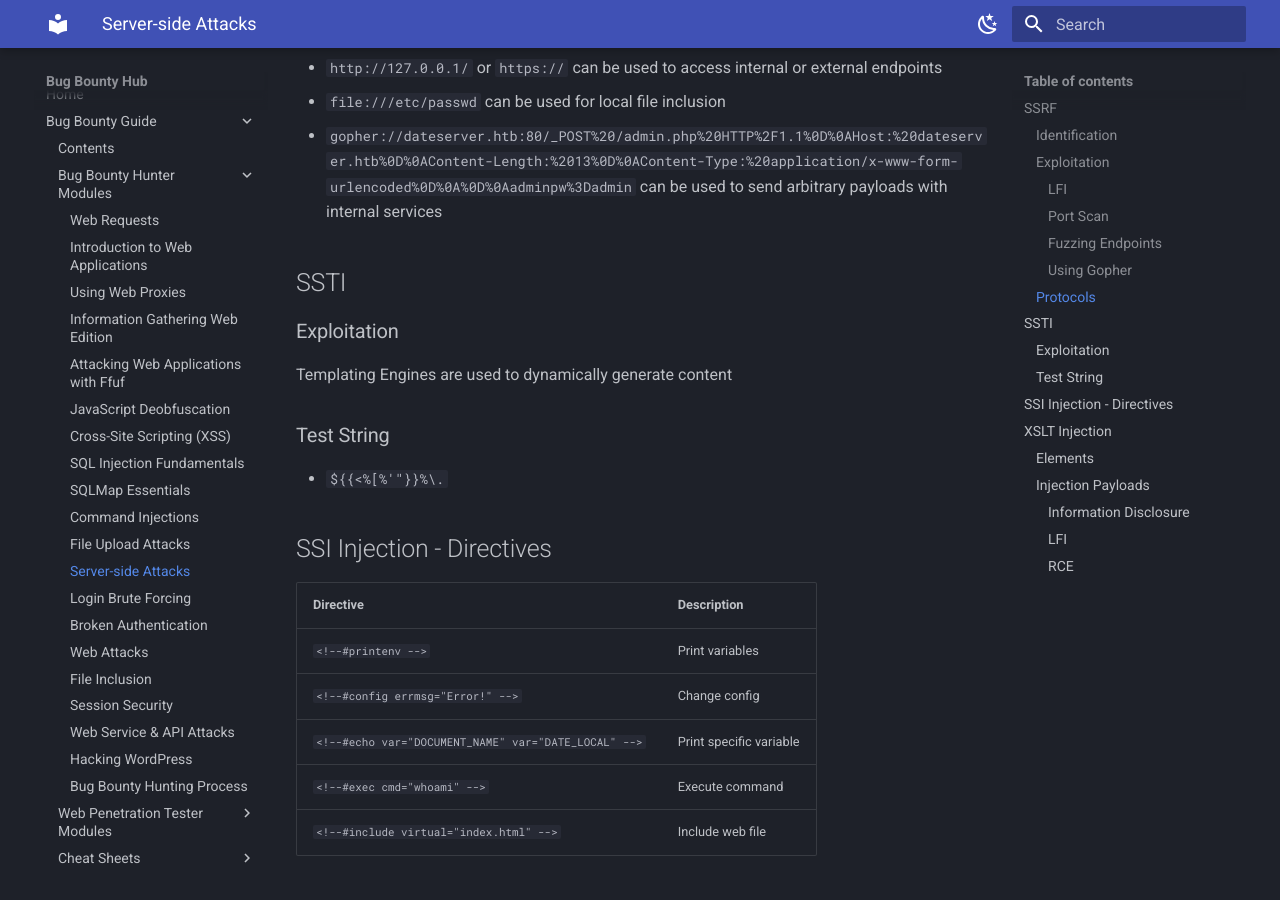
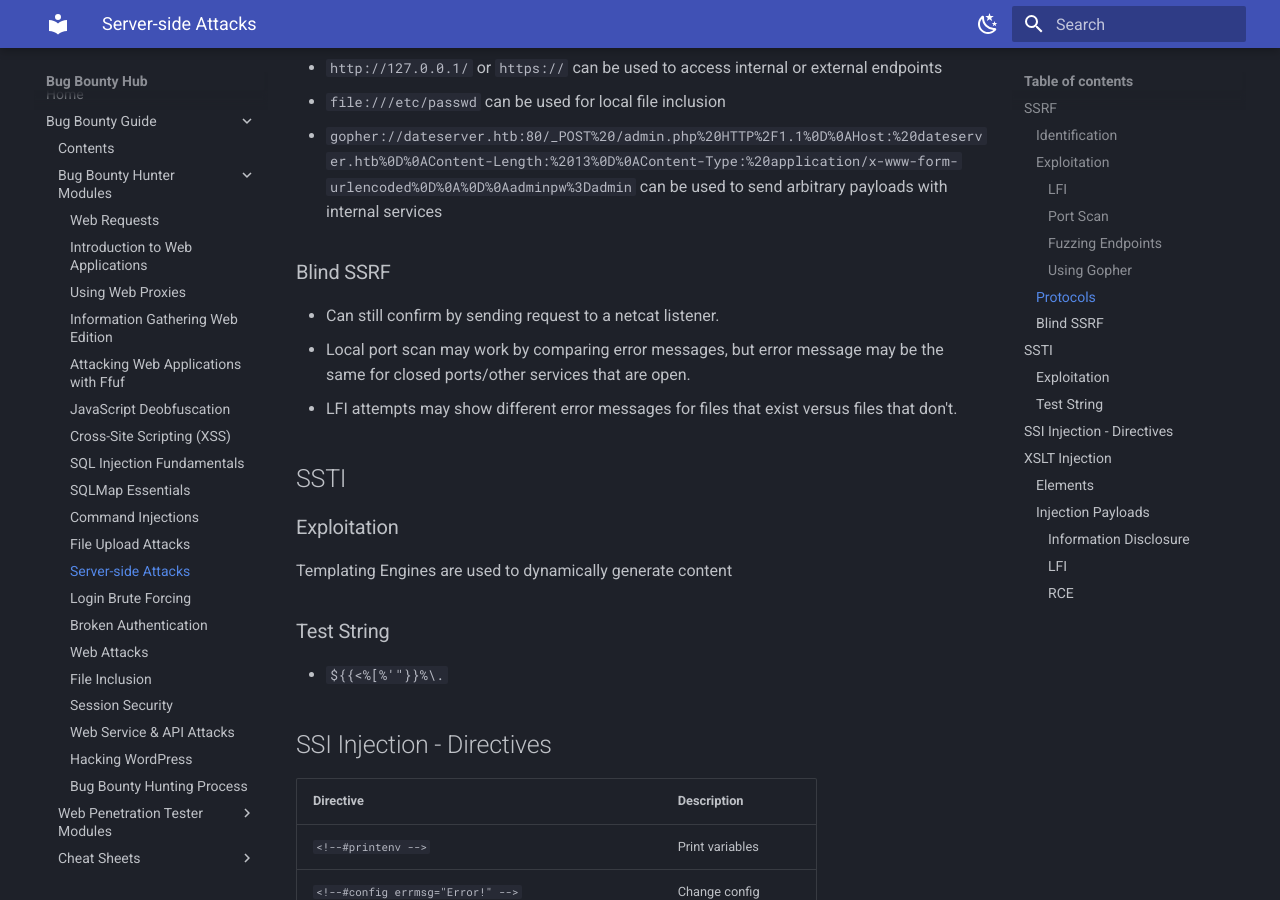
Before and after one commit to variable190/BugBounty, an MkDocs documentation site: the page built from docs/bug-bounty-guide/server-side-attacks.md, in a window 1280 px wide and 900 px high, scrolled down 1763 px. Built offline with MkDocs 1.6.1 and Material for MkDocs 9.7.7, drawn with Linux system fonts in a browser that asks for light colours.

Commit message:
add blind ssrf section to server side attacks

```diff
--- a/docs/bug-bounty-guide/server-side-attacks.md
+++ b/docs/bug-bounty-guide/server-side-attacks.md
@@ -66,6 +66,12 @@ We can use [Gopherus](https://github.com/tarunkant/Gopherus) to craft these payl
 - `file:///etc/passwd` can be used for local file inclusion
 - `gopher://dateserver.htb:80/_POST%20/admin.php%20HTTP%2F1.1%0D%0AHost:%20dateserver.htb%0D%0AContent-Length:%2013%0D%0AContent-Type:%20application/x-www-form-urlencoded%0D%0A%0D%0Aadminpw%3Dadmin` can be used to send arbitrary payloads with internal services
 
+### Blind SSRF
+
+- Can still confirm by sending request to a netcat listener.
+- Local port scan may work by comparing error messages, but error message may be the same for closed ports/other services that are open.
+- LFI attempts may show different error messages for files that exist versus files that don't.
+
 ## SSTI
 ### Exploitation
 Templating Engines are used to dynamically generate content
```
